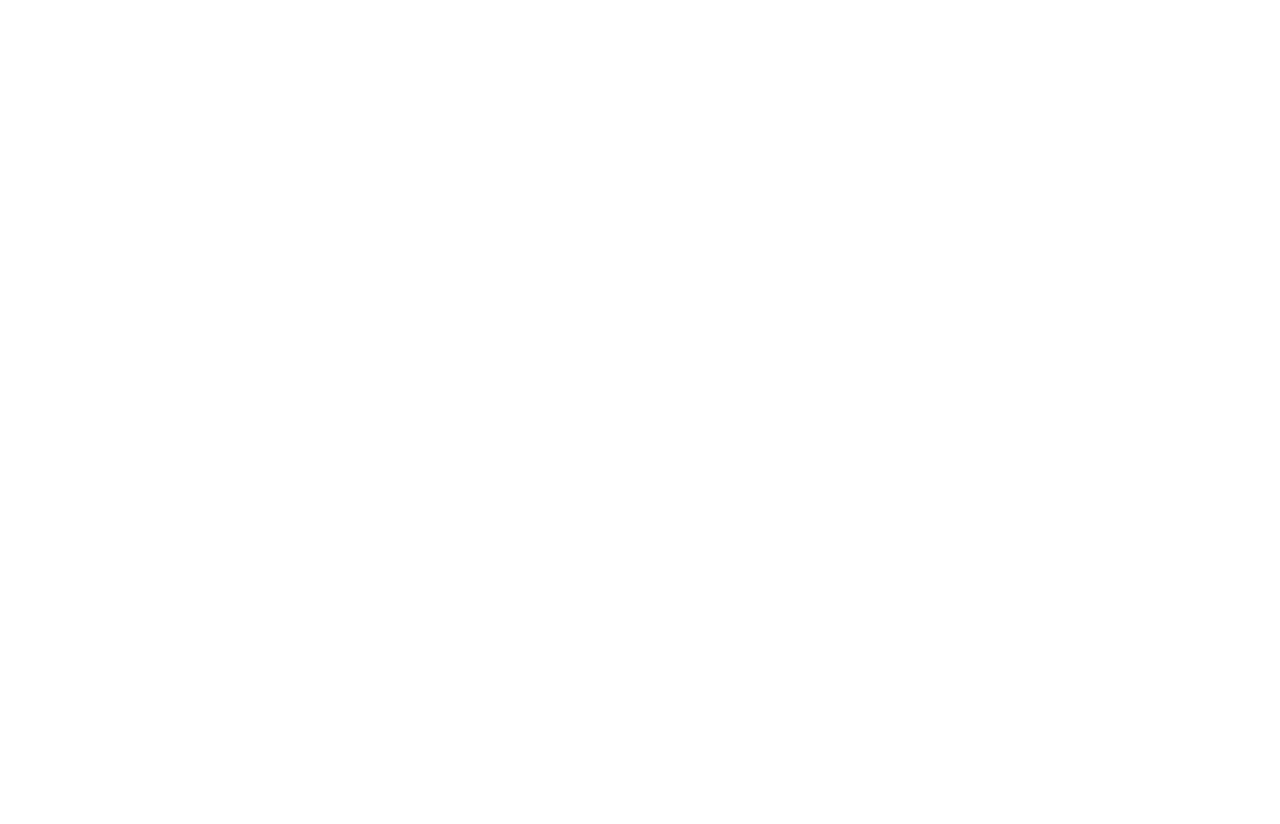
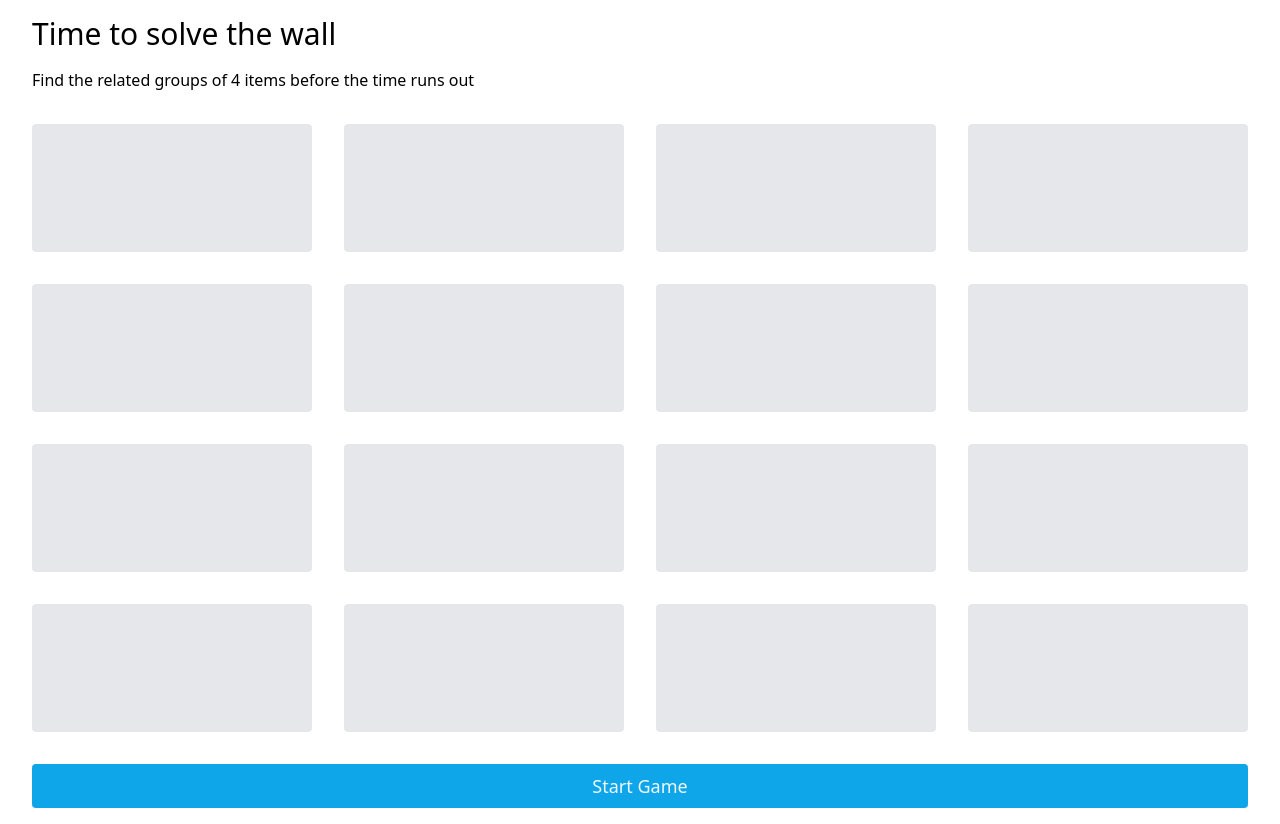
Before and after one commit to RichardAllanBrown/VueConnect, a Vue app: page /wall/1 in a window 1280 px wide. Before the commit this address had no page. Before the commit the page ends 800 px from the top, so only its background shows below. Built offline with nearby package versions, Linux system fonts and the light colour scheme.

Commit message:
Add multiple games, neater styling and explcit start control
Multiple games can not be defined within games.json file

Additional class styles from tailwind added to make a neater and more well spaced layout

Game start button added to allow player to be ready to begin

```diff
--- /dev/null
+++ b/src/components/LivesCounter.vue
@@ -0,0 +1,23 @@
+<template>
+    <span v-if="showLivesLeft">Lives: {{ livesLeft }}</span>
+</template>
+
+<script lang="ts">
+    import { defineComponent, computed } from 'vue'
+    import { GameState, useStore } from '../store'
+
+    export default defineComponent({
+        name: 'LivesCounter',
+        setup () {
+            const store = useStore()
+
+            const livesLeft = computed(() => store.state.lives)
+            const showLivesLeft = computed(() => store.getters.showLivesLeft)
+
+            return {
+                livesLeft,
+                showLivesLeft,
+            }
+        }
+    })
+</script>
--- /dev/null
+++ b/src/components/TimeRemaining.vue
@@ -0,0 +1,25 @@
+<template>
+    <div class="m-4">
+        <span>Time Left</span>
+    </div>
+</template>
+
+<script lang="ts">
+    import { defineComponent, computed } from 'vue'
+    import { GameState, useStore } from '../store'
+
+    export default defineComponent({
+        name: 'TimeRemaining',
+        setup () {
+            const store = useStore()
+
+            const livesLeft = computed(() => store.state.lives)
+            const showLivesLeft = computed(() => store.getters.showLivesLeft)
+
+            return {
+                livesLeft,
+                showLivesLeft,
+            }
+        }
+    })
+</script>
--- a/src/components/WallWord.vue
+++ b/src/components/WallWord.vue
@@ -1,14 +1,13 @@
 <template>
-    <div class="text-xl h-32 m-4 flex items-center justify-center"
+    <div class="text-xl h-32 m-4 flex items-center justify-center rounded"
         :class="backgroundColorClass">
-            <span>{{ word }}</span>
+            <span v-if="gameStarted">{{ word }}</span>
     </div>
-
 </template>
 
 <script lang="ts">
-    import { defineComponent } from 'vue'
-    import { WordInGameState } from '../store';
+    import { defineComponent, computed } from 'vue'
+    import { WordInGameState, GameState, useStore } from '../store';
 
     const selectedColourClass = "bg-red-200";
     const lockedColourClasses = ["bg-blue-300", "bg-violet-300", "bg-pink-300", "bg-amber-300"];
@@ -21,6 +20,15 @@
             state: Number,
             groupId: Number,
         },
+        setup () {
+            const store = useStore()
+
+            const gameStarted = computed(() => store.state.gameState != GameState.NotStarted)
+
+            return {
+                gameStarted
+            }
+        },
         computed: {
             backgroundColorClass () {
                 switch (this.state) {
--- a/src/components/pages/HomePage.vue
+++ b/src/components/pages/HomePage.vue
@@ -5,7 +5,8 @@
         <p>A simple replica of the wall from only connect. Select a wall and try to solve it before the time runs out.</p>
         <ul class="list-disc">
             <li v-for="w in walls">
-                <router-link class="no-underline hover:underline text-purple-600" to="/wall">{{ w.name }}</router-link>
+                <router-link class="no-underline hover:underline text-purple-600"
+                            :to="{ name: 'wall', params: { wallId: w.id } }">{{ w.name }}</router-link>
             </li>
         </ul>
     </div>
--- a/src/components/pages/WallPage.vue
+++ b/src/components/pages/WallPage.vue
@@ -1,8 +1,8 @@
 
 <template>
     <div class="md:container md:mx-auto px-4">
-        <h1>Time to solve the wall</h1>
-        <p>Find the related groups of 4 items before the time runs out</p>
+        <h1 class="text-3xl m-4">Time to solve the wall</h1>
+        <p class="m-4">Find the related groups of 4 items before the time runs out</p>
 
         <div class="grid grid-cols-4">
             <WallWord v-for="w in orderedGameWords"
@@ -14,36 +14,56 @@
             </WallWord>
         </div>
         <div class="grid grid-cols-4">
-            <div class="col-span-1"><span v-if="showLivesLeft">Lives: {{ livesLeft }}</span></div>
-            <div class="col-span-3">Time Left</div>
+            <div class="col-span-4 content-center" v-if="gameNotStarted">
+                <div class="m-4">
+                    <button type="button" class="btn bg-blue-500 hover:bg-blue-300 w-full text-lg text-blue-50 py-2 px-4 rounded" @click="startGame">Start Game</button>
+                </div>
+            </div>
+            <template v-else>
+                <div class="col-span-1">
+                    <LivesCounter></LivesCounter>
+                </div>
+                <div class="col-span-3">
+                    <TimeRemaining></TimeRemaining>
+                </div>
+            </template>
         </div>
     </div>
 </template>
 
 <script lang="ts">
     import { defineComponent, computed } from 'vue'
-    import { useStore } from '../../store'
+    import { GameState, useStore } from '../../store'
     import WallWord from '../WallWord.vue'
+    import LivesCounter from '../LivesCounter.vue'
+    import TimeRemaining from '../TimeRemaining.vue'
 
     export default defineComponent({
         name: 'WallPage',
-        components: { WallWord },
-        setup () {
+        components: { WallWord, LivesCounter, TimeRemaining },
+        props: {
+            wallId: { type: String, required: true }
+        },
+        setup (props) {
             const store = useStore()
 
             const orderedGameWords = computed(() => store.getters.orderedGameWords)
+            const gameNotStarted = computed(() => store.state.gameState == GameState.NotStarted)
             const livesLeft = computed(() => store.state.lives)
             const showLivesLeft = computed(() => store.getters.showLivesLeft)
 
             const toggleWord = e => store.commit('toggleWord', e)
+            const startGame = () => store.commit('startGame')
 
-            store.commit('loadDefinedGame', 0)
+            store.commit('loadDefinedGame', props.wallId)
 
             return {
                 orderedGameWords,
+                gameNotStarted,
+                livesLeft,
+                showLivesLeft,
                 toggleWord,
-                livesLeft,
-                showLivesLeft
+                startGame
             }
         }
     })
--- a/src/routes.js
+++ b/src/routes.js
@@ -4,8 +4,8 @@
 import WallPage from './components/pages/WallPage.vue'
 
 const routes = [
-    { path: '/', component: HomePage },
-    { path: '/wall', component: WallPage }
+    { name: "home", path: '/', component: HomePage },
+    { name: "wall", path: '/wall/:wallId', component: WallPage, props: true }
 ]
 
 export default createRouter({
--- a/src/games.json
+++ b/src/store/games.json
@@ -1,5 +1,6 @@
 [
     {
+        "id": "1",
         "name": "Game 1",
         "groups": [
             { "connection": "Pork products", "words": [ "Lechon", "Bacon", "Speck", "Prosciutto" ] },
@@ -9,6 +10,7 @@
         ]
     },
     {
+        "id": "2",
         "name": "Game 2",
         "groups": [
             { "connection": "Terms for Zero", "words": [ "Love", "Goose-Egg", "Zip", "Nil" ] },
--- a/src/store/index.ts
+++ b/src/store/index.ts
@@ -1,10 +1,12 @@
 import { InjectionKey } from "vue";
 import { createStore, useStore as baseUseStore, Store, createLogger } from "vuex";
 import { flatMap, map, find, filter, shuffle, every, sortBy, partition, concat } from "lodash-es";
+import gameDefinitions from './games.json';
 
 const debug = process.env.NODE_ENV !== 'production'
 
 export interface GameDefinition {
+    id: string,
     name: string,
     groups: Array<{ connection: string, words: Array<string> }>,
 }
@@ -24,13 +26,14 @@
 export enum GameState {
     NotStarted,
     Playing,
-    Locked,
+    Failed,
     Success,
+    End
 }
 
 export interface State {
     gameDefinitions: Array<GameDefinition>,
-    activeGameId: number|null,
+    activeGameId: string|null,
     activeGame: Array<WordInGame>,
     lives: number,
     foundGroups: number,
@@ -40,15 +43,7 @@
 export const key: InjectionKey<Store<State>> = Symbol()
 
 const state = () => ({
-    gameDefinitions: [{
-        name: 'Game 1',
-        groups: [
-            { connection: 'Pork products', words: [ 'Lechon', 'Bacon', 'Speck', 'Prosciutto' ] },
-            { connection: 'Terms in backgammon', words: [ 'Bear off', 'Gammon', 'Pip', 'Anchor' ] },
-            { connection: 'Small amount', words: [ 'Trace', 'Morsel', 'Smidgen', 'Iota' ] },
-            { connection: 'End with a silent letter', words: [ 'Coup', 'Debris', 'Autumn', 'Crumb' ] }
-        ]
-    }],
+    gameDefinitions,
     activeGameId: null,
     activeGame: [],
     lives: 3,
@@ -71,8 +66,11 @@
 }
 
 const mutations = {
-    loadDefinedGame (state: State, id: number) {
-        const game = state.gameDefinitions[id]
+    loadDefinedGame (state: State, id: string) {
+        const game = find(state.gameDefinitions, { id }) as GameDefinition
+        if (game == null) {
+            throw Error(`Cannot load game with id {id}`)
+        }
 
         const wordsInGame = flatMap(game.groups, (g, groupId) => {
             return map(g.words, (word) => {
@@ -84,6 +82,9 @@
         state.activeGameId = id
         state.lives = 3
         state.foundGroups = 0
+        state.gameState = GameState.NotStarted
+    },
+    startGame (state: State) {
         state.gameState = GameState.Playing
     },
     toggleWord (state: State, word: string) {
@@ -108,6 +109,7 @@
                     if (3 <= state.foundGroups) {
                         state.foundGroups = 4
                         state.activeGame.forEach((word) => word.wordState = WordInGameState.Locked)
+                        state.gameState = GameState.Success
                     }
                 } else {
                     currentGroup.forEach((word) => word.wordState = WordInGameState.Open)
@@ -117,7 +119,7 @@
                         state.lives -= 1
 
                         if (state.lives <= 0) {
-                            state.gameState = GameState.Locked
+                            state.gameState = GameState.Failed
                         }
                     }
                 }
```
Also changed, not shown: 1 other file (tests, documents, lock files or other folders).
